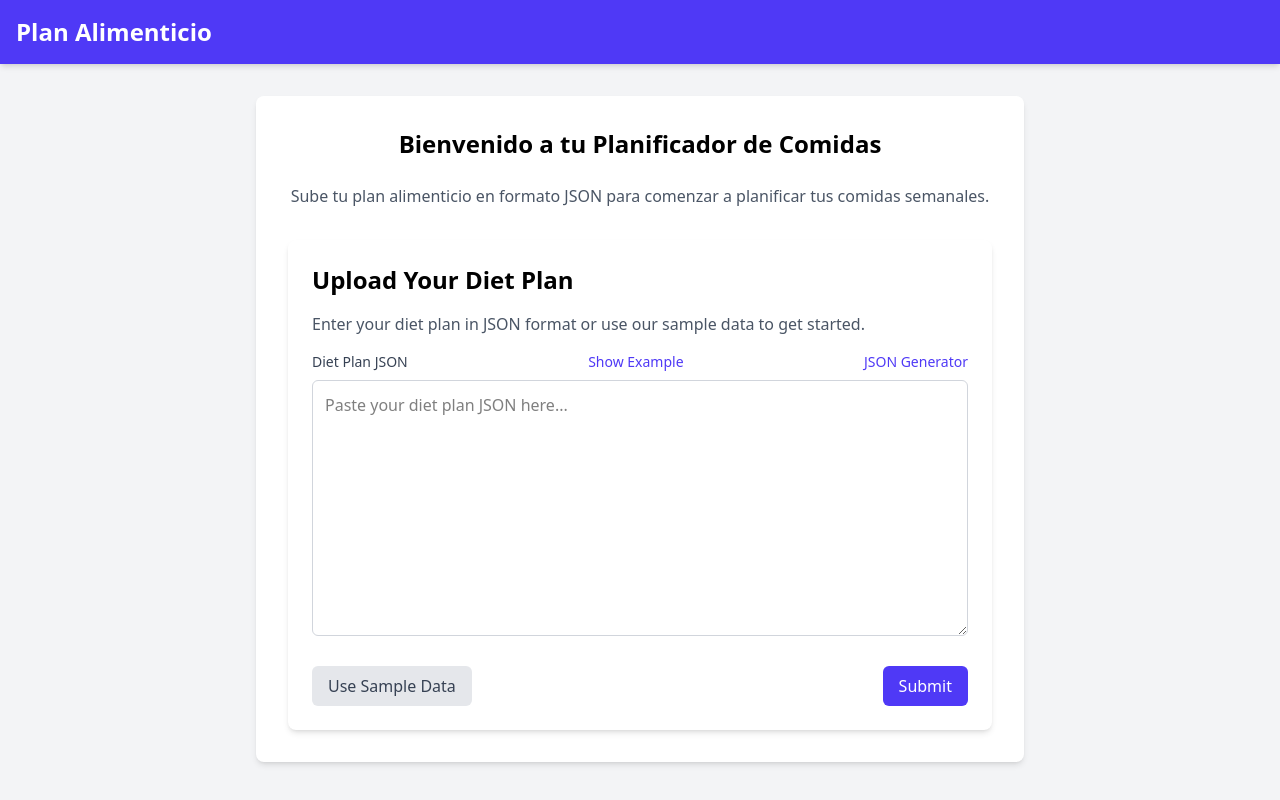
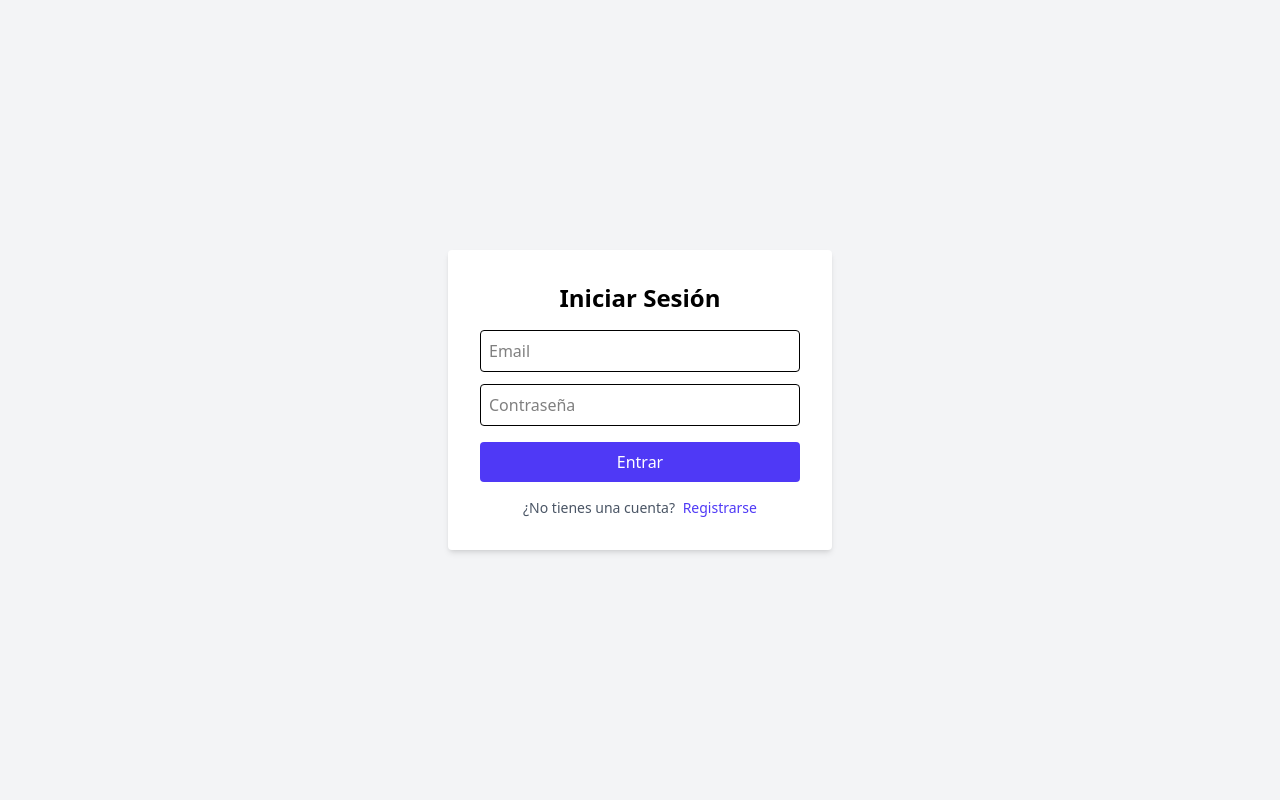
Before and after one commit to kike9978/diet-assistant, a React (Vite) app: page / in a window 1280 px wide. Built offline with nearby package versions, Linux system fonts and the light colour scheme.

Commit message:
Add login, register and logout flows

```diff
--- a/package.json
+++ b/package.json
@@ -20,6 +20,7 @@
     "tailwindcss": "^4.0.9"
   },
   "devDependencies": {
+    "@biomejs/biome": "2.2.2",
     "@eslint/js": "^9.21.0",
     "@types/react": "^19.0.10",
     "@types/react-dom": "^19.0.4",
--- a/src/App.jsx
+++ b/src/App.jsx
@@ -1,122 +1,254 @@
-import { useState, useEffect } from 'react'
-import { ToastProvider } from './components/Toast'
-import LandingPage from './components/LandingPage'
-import ResetConfirmationModal from './components/ui/base/ResetConfirmationModal'
-import MealPlannerPage from './components/MealPlannerPage'
-import MealPrepPage from './components/MealPrepPage'
+import { useEffect, useState } from "react";
+import LandingPage from "./components/LandingPage";
+import MealPlannerPage from "./components/MealPlannerPage";
+import MealPrepPage from "./components/MealPrepPage";
+import { ToastProvider } from "./components/Toast";
+import ResetConfirmationModal from "./components/ui/base/ResetConfirmationModal";
+
+// 👇 Login form for demonstration
+function LoginPage({ onLoginSuccess }) {
+	const [isRegistering, setIsRegistering] = useState(false);
+	const [email, setEmail] = useState("");
+	const [password, setPassword] = useState("");
+	const [name, setName] = useState(""); // Only used for registration
+	const [error, setError] = useState("");
+
+	const toggleMode = () => {
+		setIsRegistering((prev) => !prev);
+		setError("");
+	};
+
+	const handleSubmit = async (e) => {
+		e.preventDefault();
+		const endpoint = isRegistering ? "register" : "login";
+
+		try {
+			const res = await fetch(`http://localhost:3000/api/auth/${endpoint}`, {
+				method: "POST",
+				headers: { "Content-Type": "application/json" },
+				body: JSON.stringify(
+					isRegistering
+						? { name, email, password }
+						: { email, password }
+				),
+			});
+
+			if (!res.ok) {
+				const data = await res.json();
+				throw new Error(data.error || "Request failed");
+			}
+
+			const data = await res.json();
+			localStorage.setItem("token", data.token);
+			onLoginSuccess(data.user);
+		} catch (err) {
+			setError(err.message || "Something went wrong");
+		}
+	};
+
+	return (
+		<div className="flex h-screen items-center justify-center bg-gray-100">
+			<form
+				onSubmit={handleSubmit}
+				className="bg-white p-8 rounded shadow-md w-full max-w-sm"
+			>
+				<h2 className="text-2xl font-bold mb-4 text-center">
+					{isRegistering ? "Crear Cuenta" : "Iniciar Sesión"}
+				</h2>
+
+				{error && (
+					<p className="text-red-500 text-sm mb-4 text-center">{error}</p>
+				)}
+
+				{isRegistering && (
+					<input
+						type="text"
+						value={name}
+						onChange={(e) => setName(e.target.value)}
+						placeholder="Nombre"
+						className="w-full p-2 border mb-3 rounded"
+						required
+					/>
+				)}
+
+				<input
+					type="email"
+					value={email}
+					onChange={(e) => setEmail(e.target.value)}
+					placeholder="Email"
+					className="w-full p-2 border mb-3 rounded"
+					required
+				/>
+
+				<input
+					type="password"
+					value={password}
+					onChange={(e) => setPassword(e.target.value)}
+					placeholder="Contraseña"
+					className="w-full p-2 border mb-4 rounded"
+					required
+				/>
+
+				<button
+					type="submit"
+					className="w-full bg-indigo-600 text-white p-2 rounded hover:bg-indigo-500"
+				>
+					{isRegistering ? "Registrarse" : "Entrar"}
+				</button>
+
+				<p className="mt-4 text-sm text-center text-gray-600">
+					{isRegistering ? "¿Ya tienes una cuenta?" : "¿No tienes una cuenta?"}{" "}
+					<button
+						type="button"
+						onClick={toggleMode}
+						className="text-indigo-600 hover:underline ml-1"
+					>
+						{isRegistering ? "Iniciar sesión" : "Registrarse"}
+					</button>
+				</p>
+			</form>
+		</div>
+	);
+}
 
 function App() {
-  const [dietPlan, setDietPlan] = useState(null)
-  const [weekPlan, setWeekPlan] = useState({})
-  const [pageContent, setPageContent] = useState('landing')
-  const [showResetConfirmation, setShowResetConfirmation] = useState(false)
+	const [dietPlan, setDietPlan] = useState(null);
+	const [weekPlan, setWeekPlan] = useState({});
+	const [pageContent, setPageContent] = useState("landing");
+	const [showResetConfirmation, setShowResetConfirmation] = useState(false);
 	const [pinnedPlans, setPinnedPlans] = useState(() => {
-    // Try to load pinned plans from localStorage
-    const savedPinnedPlans = localStorage.getItem('pinnedPlans')
-    return savedPinnedPlans ? JSON.parse(savedPinnedPlans) : []
-  })
-  const [planId, setPlanId] = useState(() => {
-    // Intentar recuperar el ID del plan actual del localStorage
-    return localStorage.getItem('currentPlanId') || null;
-  })
+		const savedPinnedPlans = localStorage.getItem("pinnedPlans");
+		return savedPinnedPlans ? JSON.parse(savedPinnedPlans) : [];
+	});
+	const [planId, setPlanId] = useState(() => localStorage.getItem("currentPlanId") || null);
+	const [isAuthenticated, setIsAuthenticated] = useState(false);
+	const [user, setUser] = useState(null);
 
+	// 🔐 Verify token on initial load
+	useEffect(() => {
+		const verifyToken = async () => {
+			const token = localStorage.getItem("token");
+			if (!token) return;
 
+			try {
+				const res = await fetch("http://localhost:3000/verify", {
+					headers: {
+						Authorization: `Bearer ${token}`,
+					},
+				});
+				if (!res.ok) throw new Error("Token invalid");
+
+				const data = await res.json();
+				setUser(data.user);
+				setIsAuthenticated(true);
+			} catch (err) {
+				console.warn("Auth failed:", err.message);
+				localStorage.removeItem("token");
+			}
+		};
+
+		verifyToken();
+	}, []);
 
 	// Load saved data from localStorage on initial render
 	useEffect(() => {
-    const savedDietPlan = localStorage.getItem('dietPlan')
-    const savedWeekPlan = localStorage.getItem('weekPlan')
-    const savedPlanId = localStorage.getItem('currentPlanId')
+		const savedDietPlan = localStorage.getItem("dietPlan");
+		const savedWeekPlan = localStorage.getItem("weekPlan");
+		const savedPlanId = localStorage.getItem("currentPlanId");
 
 		if (savedDietPlan && savedWeekPlan && savedPlanId) {
 			try {
-        setDietPlan(JSON.parse(savedDietPlan))
-        setWeekPlan(JSON.parse(savedWeekPlan))
-        setPlanId(savedPlanId)
-        setPageContent('plan')
+				setDietPlan(JSON.parse(savedDietPlan));
+				setWeekPlan(JSON.parse(savedWeekPlan));
+				setPlanId(savedPlanId);
+				setPageContent("plan");
 			} catch (error) {
-        console.error('Error loading saved data:', error)
-        // Clear potentially corrupted data
-        localStorage.removeItem('dietPlan')
-        localStorage.removeItem('weekPlan')
-        localStorage.removeItem('currentPlanId')
-        localStorage.removeItem('checkedItems')
+				console.error("Error loading saved data:", error);
+				localStorage.removeItem("dietPlan");
+				localStorage.removeItem("weekPlan");
+				localStorage.removeItem("currentPlanId");
+				localStorage.removeItem("checkedItems");
 			}
 		}
-  }, [])
+	}, []);
 
-  // Save data to localStorage whenever it changes
 	useEffect(() => {
 		if (dietPlan) {
-      localStorage.setItem('dietPlan', JSON.stringify(dietPlan))
+			localStorage.setItem("dietPlan", JSON.stringify(dietPlan));
 		}
-  }, [dietPlan])
+	}, [dietPlan]);
 
 	useEffect(() => {
 		if (Object.keys(weekPlan).length > 0) {
-      localStorage.setItem('weekPlan', JSON.stringify(weekPlan))
+			localStorage.setItem("weekPlan", JSON.stringify(weekPlan));
 		}
-  }, [weekPlan])
+	}, [weekPlan]);
 
-  // Guardar el ID del plan actual en localStorage
 	useEffect(() => {
 		if (planId) {
-      localStorage.setItem('currentPlanId', planId)
+			localStorage.setItem("currentPlanId", planId);
 		}
-  }, [planId])
+	}, [planId]);
 
-  // Save pinned plans to localStorage whenever they change
 	useEffect(() => {
 		if (pinnedPlans.length > 0) {
-      localStorage.setItem('pinnedPlans', JSON.stringify(pinnedPlans))
+			localStorage.setItem("pinnedPlans", JSON.stringify(pinnedPlans));
 		}
-  }, [pinnedPlans])
+	}, [pinnedPlans]);
 
-  const handleDietPlanUpload = (plan) => {
-    // Generar un nuevo ID único para este plan
-    const newPlanId = `plan_${Date.now()}`
+	const postDietPlan = async (plan) => {
+		const token = localStorage.getItem("token");
+		const response = await fetch("http://localhost:3000/api/dietplans", {
+			method: "POST",
+			headers: {
+				"Content-Type": "application/json",
+				Authorization: `Bearer ${token}`,
+			},
+			body: JSON.stringify(plan),
+		});
+		if (!response.ok) throw new Error("Failed to upload diet plan");
+		return await response.json();
+	};
 
-    // Actualizar el estado
-    setDietPlan(plan)
-    setWeekPlan({})
-    setPlanId(newPlanId)
-    setPageContent('plan')
+	const handleDietPlanUpload = async (plan) => {
+		const newPlanId = `plan_${Date.now()}`;
+		setDietPlan(plan);
+		setWeekPlan({});
+		setPlanId(newPlanId);
+		setPageContent("plan");
 
-    // Guardar inmediatamente en localStorage
-    localStorage.setItem('dietPlan', JSON.stringify(plan))
-    localStorage.setItem('weekPlan', JSON.stringify({}))
-    localStorage.setItem('currentPlanId', newPlanId)
+		localStorage.setItem("weekPlan", JSON.stringify({}));
+		localStorage.setItem("currentPlanId", newPlanId);
+		localStorage.removeItem("checkedItems");
 
-    // Limpiar los elementos marcados del plan anterior
-    localStorage.removeItem('checkedItems')
+		try {
+			await postDietPlan(plan);
+		} catch (error) {
+			console.error("Failed to save plan to database:", error);
 		}
+	};
 
 	const handlePinCurrentPlan = () => {
 		if (!dietPlan || !planId) return;
 
-    // Create a new pinned plan object
 		const newPinnedPlan = {
 			id: `pinned_${Date.now()}`,
 			name: `Plan ${pinnedPlans.length + 1}`,
 			planId: planId,
 			dietPlan: dietPlan,
 			weekPlan: weekPlan,
-      createdAt: new Date().toISOString()
+			createdAt: new Date().toISOString(),
 		};
 
-    // Add to pinned plans
 		setPinnedPlans([...pinnedPlans, newPinnedPlan]);
 	};
 
 	const handleRemovePinnedPlan = (pinnedPlanId) => {
-    setPinnedPlans(pinnedPlans.filter(plan => plan.id !== pinnedPlanId));
+		setPinnedPlans(pinnedPlans.filter((plan) => plan.id !== pinnedPlanId));
 	};
 
 	const handleLoadPinnedPlan = (pinnedPlan) => {
-    // Load the diet plan data
 		setDietPlan(pinnedPlan.dietPlan);
-
-    // Create a clean week plan with empty arrays for each day
 		const cleanWeekPlan = {
 			monday: [],
 			tuesday: [],
@@ -124,56 +256,70 @@ function App() {
 			thursday: [],
 			friday: [],
 			saturday: [],
-      sunday: []
+			sunday: [],
 		};
-
-    // Set the clean week plan
 		setWeekPlan(cleanWeekPlan);
 		setPlanId(pinnedPlan.planId);
-    setPageContent('plan')
+		setPageContent("plan");
 
-    // Save to localStorage
-    localStorage.setItem('dietPlan', JSON.stringify(pinnedPlan.dietPlan));
-    localStorage.setItem('weekPlan', JSON.stringify(cleanWeekPlan));
-    localStorage.setItem('currentPlanId', pinnedPlan.planId);
-
-    // Clear checked items from shopping list
-    localStorage.removeItem('checkedItems');
+		localStorage.setItem("dietPlan", JSON.stringify(pinnedPlan.dietPlan));
+		localStorage.setItem("weekPlan", JSON.stringify(cleanWeekPlan));
+		localStorage.setItem("currentPlanId", pinnedPlan.planId);
+		localStorage.removeItem("checkedItems");
 	};
 
 	const handleRenamePinnedPlan = (pinnedPlanId, newName) => {
-    setPinnedPlans(pinnedPlans.map(plan =>
+		setPinnedPlans(
+			pinnedPlans.map((plan) =>
 				plan.id === pinnedPlanId ? { ...plan, name: newName } : plan
-    ));
+			)
+		);
 	};
 
 	const handleClearAndReset = () => {
-    setShowResetConfirmation(true)
+		setShowResetConfirmation(true);
+	};
+
+	const confirmReset = () => {
+		localStorage.removeItem("dietPlan");
+		localStorage.removeItem("weekPlan");
+		localStorage.removeItem("currentPlanId");
+		localStorage.removeItem("checkedItems");
+
+		setDietPlan(null);
+		setWeekPlan({});
+		setPlanId(null);
+		setPageContent("landing");
+		setShowResetConfirmation(false);
+	};
+
+	const cancelReset = () => {
+		setShowResetConfirmation(false);
+	};
+
+	const updateDietPlan = (updatedPlan) => {
+		setDietPlan(updatedPlan);
+	};
+
+	const handleLogout = () => {
+		localStorage.removeItem("token");
+		setIsAuthenticated(false);
+		setUser(null);
+		setDietPlan(null);
+		setWeekPlan({});
+		setPlanId(null);
+		setPageContent("landing");
+	};
+
+	// 👇 Conditional render: show login if not authenticated
+	if (!isAuthenticated) {
+		return <LoginPage onLoginSuccess={(user) => {
+			setUser(user);
+			setIsAuthenticated(true);
+		}} />;
 	}
 
-  const confirmReset = () => {
-    // Clear localStorage
-    localStorage.removeItem('dietPlan')
-    localStorage.removeItem('weekPlan')
-    localStorage.removeItem('currentPlanId')
-    localStorage.removeItem('checkedItems')
-
-    // Reset state
-    setDietPlan(null)
-    setWeekPlan({})
-    setPlanId(null)
-    setPageContent('landing')
-    setShowResetConfirmation(false)
-  }
-
-  const cancelReset = () => {
-    setShowResetConfirmation(false)
-  }
-
-  const updateDietPlan = (updatedPlan) => {
-    setDietPlan(updatedPlan)
-  }
-
+	// 👇 Main App Content
 	return (
 		<ToastProvider>
 			<div className="h-screen max-h-[100dvh] bg-gray-100 flex flex-col overflow-hidden">
@@ -181,19 +327,25 @@ function App() {
 					<div className="container mx-auto flex justify-between items-center">
 						<h1 className="text-2xl font-bold">Plan Alimenticio</h1>
 
-            {pageContent !== 'landing' && (
+						{pageContent !== "landing" && (
 							<div className="flex space-x-2">
 								<button
 									onClick={handlePinCurrentPlan}
-                  className="px-4 py-2 bg-indigo-500 text-white rounded-md hover:bg-indigo-400 focus:outline-none focus:ring-2 focus:ring-white focus:ring-offset-2 focus:ring-offset-indigo-600"
+									className="px-4 py-2 bg-indigo-500 text-white rounded-md"
 								>
 									Guardar Plan
 								</button>
 								<button
 									onClick={handleClearAndReset}
-                  className="px-4 py-2 bg-white text-indigo-600 rounded-md hover:bg-gray-100 focus:outline-none focus:ring-2 focus:ring-white focus:ring-offset-2 focus:ring-offset-indigo-600"
+									className="px-4 py-2 bg-white text-indigo-600 rounded-md"
 								>
 									Reiniciar Plan
+								</button>
+								<button
+									onClick={handleLogout}
+									className="px-4 py-2 bg-red-500 text-white rounded-md"
+								>
+									Logout
 								</button>
 							</div>
 						)}
@@ -201,45 +353,58 @@ function App() {
 				</header>
 
 				<main className="container mx-auto py-8 px-4 flex-1 overflow-y-auto">
-          {pageContent === 'landing' ? (
+					{pageContent === "landing" ? (
 						<LandingPage
 						handleDietPlanUpload={handleDietPlanUpload}
 						handleRemovePinnedPlan={handleRemovePinnedPlan}
 						pinnedPlans={pinnedPlans}
 						handleLoadPinnedPlan={handleLoadPinnedPlan}
-              handleRenamePinnedPlan={handleRenamePinnedPlan} />
-
-          ) : pageContent === 'plan' ? (
+						handleRenamePinnedPlan={handleRenamePinnedPlan}
+						handleLogout={handleLogout} // 👈 added
+					/>
+					) : pageContent === "plan" ? (
 						<MealPlannerPage
 							dietPlan={dietPlan}
 							weekPlan={weekPlan}
 							setWeekPlan={setWeekPlan}
-              updateDietPlan={updateDietPlan} />
-          ) : pageContent === 'mealPrep' ? (
+							updateDietPlan={updateDietPlan}
+						/>
+					) : pageContent === "mealPrep" ? (
 						<MealPrepPage weekPlan={weekPlan} />
 					) : null}
 				</main>
 
-        {pageContent !== 'landing' &&
-
-          <footer className='bg-indigo-600 text-white p-4 shadow-md'>
-            <ul className='flex justify-between items-center'>
-              <li><button className='cursor-pointer' onClick={handleClearAndReset}>Home</button></li>
-              <li><button className='cursor-pointer' onClick={() => setPageContent('plan')}>Meal Planning</button></li>
-              <li><button className='cursor-pointer' onClick={() => setPageContent('mealPrep')}>Meal Prep</button></li>
+				{pageContent !== "landing" && (
+					<footer className="bg-indigo-600 text-white p-4 shadow-md">
+						<ul className="flex justify-between items-center">
+							<li>
+								<button className="cursor-pointer" onClick={handleClearAndReset}>
+									Home
+								</button>
+							</li>
+							<li>
+								<button className="cursor-pointer" onClick={() => setPageContent("plan")}>
+									Meal Planning
+								</button>
+							</li>
+							<li>
+								<button className="cursor-pointer" onClick={() => setPageContent("mealPrep")}>
+									Meal Prep
+								</button>
+							</li>
 						</ul>
 					</footer>
-        }
+				)}
 
-
-
-        {/* Modal de confirmación para reiniciar el plan */}
 				{showResetConfirmation && (
-          <ResetConfirmationModal confirmReset={confirmReset} cancelReset={cancelReset} />
+					<ResetConfirmationModal
+						confirmReset={confirmReset}
+						cancelReset={cancelReset}
+					/>
 				)}
 			</div>
 		</ToastProvider>
-  )
+	);
 }
 
-export default App
+export default App;
--- a/src/components/DietPlanUploader.jsx
+++ b/src/components/DietPlanUploader.jsx
@@ -198,7 +198,6 @@ function DietPlanUploader({ onUpload }) {
         )}
 
         <textarea
-          id="jsonInput"
           value={jsonInput}
           onChange={(e) => setJsonInput(e.target.value)}
           className="w-full h-64 p-3 border border-gray-300 rounded-md focus:outline-none focus:ring-2 focus:ring-indigo-500 focus:border-indigo-500"
@@ -214,6 +213,7 @@ function DietPlanUploader({ onUpload }) {
 
       <div className="flex justify-between">
         <button
+        type='button'
           onClick={handleSampleData}
           className="px-4 py-2 bg-gray-200 text-gray-700 rounded-md hover:bg-gray-300 focus:outline-none focus:ring-2 focus:ring-gray-500"
         >
@@ -221,6 +221,7 @@ function DietPlanUploader({ onUpload }) {
         </button>
 
         <button
+        type='button'
           onClick={handleJsonSubmit}
           className="px-4 py-2 bg-indigo-600 text-white rounded-md hover:bg-indigo-700 focus:outline-none focus:ring-2 focus:ring-indigo-500 focus:ring-offset-2"
         >
--- a/src/components/LandingPage.jsx
+++ b/src/components/LandingPage.jsx
@@ -1,19 +1,30 @@
-import DietPlanUploader from "./DietPlanUploader"
-import PinnedPlanCard from "./PinnedPlanCard"
-
-
+import DietPlanUploader from "./DietPlanUploader";
+import PinnedPlanCard from "./PinnedPlanCard";
 
 export default function LandingPage({
 	handleDietPlanUpload,
 	handleRemovePinnedPlan,
 	pinnedPlans,
 	handleLoadPinnedPlan,
-    handleRenamePinnedPlan
+	handleRenamePinnedPlan,
+	handleLogout, // 👈 new prop
 }) {
 	return (
-        <div className="max-w-3xl mx-auto">
-            <div className="bg-white p-8 rounded-lg shadow-md mb-8">
-                <h2 className="text-2xl font-bold mb-6 text-center">Bienvenido a tu Planificador de Comidas</h2>
+		<div className="max-w-3xl mx-auto relative">
+			{/* Logout button */}
+			<div className="absolute top-0 right-0 mt-4 mr-4">
+				<button
+					onClick={handleLogout}
+					className="px-4 py-2 bg-red-500 text-white rounded-md hover:bg-red-600"
+				>
+					Cerrar Sesión
+				</button>
+			</div>
+
+			<div className="bg-white p-8 rounded-lg shadow-md mb-8 mt-12">
+				<h2 className="text-2xl font-bold mb-6 text-center">
+					Bienvenido a tu Planificador de Comidas
+				</h2>
 				<p className="text-gray-600 mb-8 text-center">
 					Sube tu plan alimenticio en formato JSON para comenzar a planificar tus comidas semanales.
 				</p>
@@ -39,5 +50,5 @@ export default function LandingPage({
 				</div>
 			)}
 		</div>
-    )
+	);
 }
```
Also changed, not shown: 1 other file (tests, documents, lock files or other folders). Lines whose indentation alone changed are shown as unchanged.
